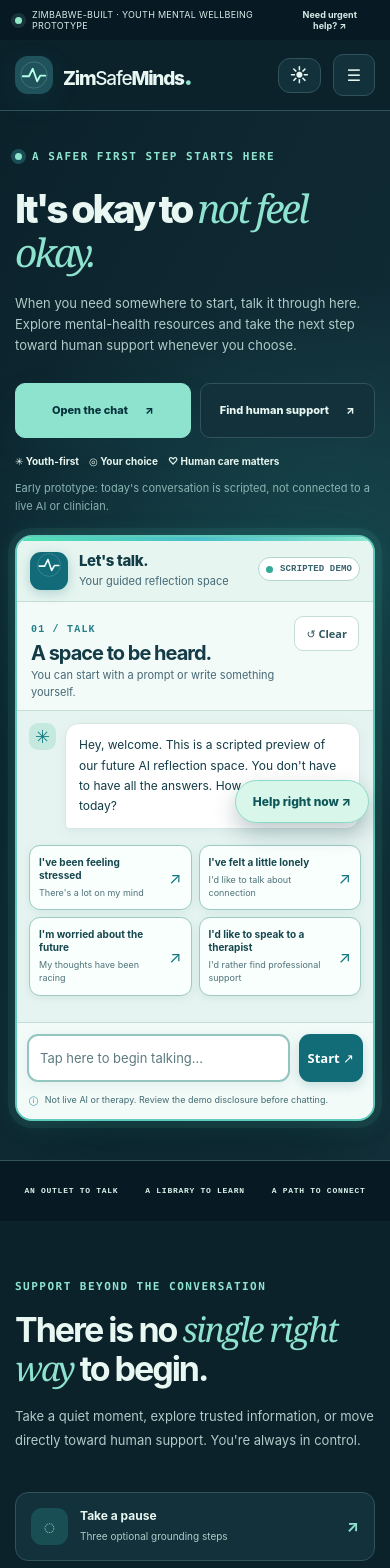
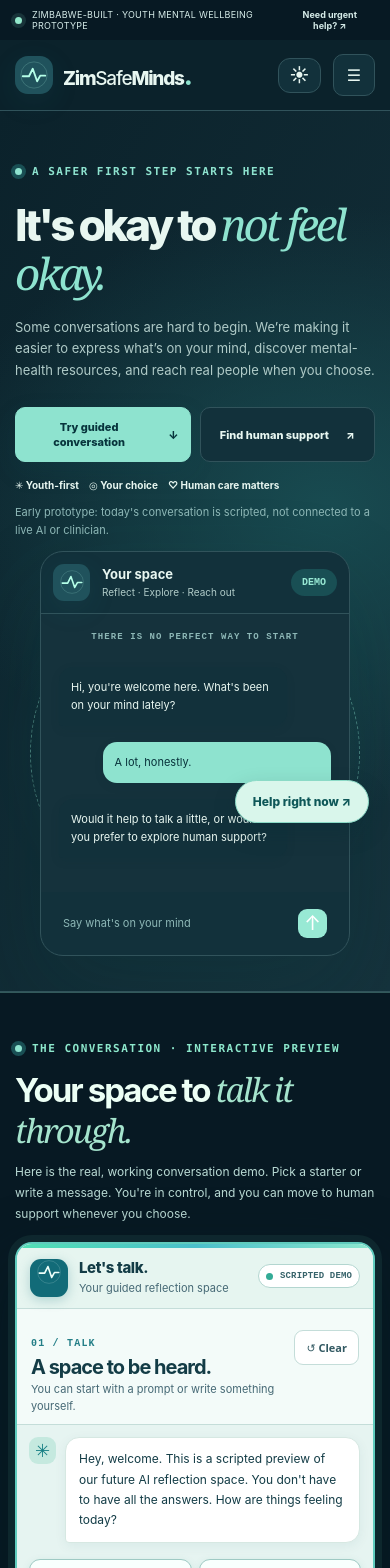
Before and after one commit to AndrewHYN/Zim-Safe-Minds, a React (Vite) app: page / in a window 390 px wide. Shown: the top 1568 px of the page. Built offline with nearby package versions, Linux system fonts and the light colour scheme.

Commit message:
style: restore floating Afterglow hero art and position visible chat right beneath

```diff
--- a/src/App.tsx
+++ b/src/App.tsx
@@ -36,12 +36,21 @@
  useEffect(()=>{chatLogRef.current?.scrollTo({top:chatLogRef.current.scrollHeight,behavior:"smooth"});},[history]);
  useEffect(()=>{document.title="Zim Safe Minds | Talk · Learn · Connect";},[]);
  function navigate(next:Tab){setTab(next);setMobile(false);window.scrollTo({top:0,behavior:"smooth"});}
- function talk(){navigate("talk"); if(!accepted){setConsent(true);}else{requestAnimationFrame(()=>document.getElementById("trio-entry")?.focus());}}
+ function talk(){
+   navigate("talk");
+   requestAnimationFrame(()=>{
+     document.getElementById("talk-space")?.scrollIntoView({behavior:"smooth",block:"start"});
+     if(!accepted)setConsent(true);else document.getElementById("trio-entry")?.focus({preventScroll:true});
+   });
+ }
  function selectSuggestion(value:string){if(!accepted){setPendingPrompt(value);setConsent(true);}else{send(value);}}
  function beginAfterConsent(){
    setAccepted(true);setConsent(false);setTab("talk");
    if(pendingPrompt){send(pendingPrompt);setPendingPrompt(null);}
-   else requestAnimationFrame(()=>document.getElementById("trio-entry")?.focus());
+   requestAnimationFrame(()=>{
+     document.getElementById("talk-space")?.scrollIntoView({behavior:"smooth",block:"start"});
+     if(!pendingPrompt)document.getElementById("trio-entry")?.focus({preventScroll:true});
+   });
  }
  function send(value:string){
   const input=value.trim();if(!input)return;
@@ -67,11 +76,31 @@
      <div className="trio-hero"><div className="layout trio-hero-grid">
       <div className="trio-hero-content"><span className="section-label"><span className="section-dot"/> A SAFER FIRST STEP STARTS HERE</span>
        <h1>It's okay to <em>not feel okay.</em></h1>
-       <p>When you need somewhere to start, talk it through here. Explore mental-health resources and take the next step toward human support whenever you choose.</p>
-       <div className="trio-hero-buttons"><button className="button button-dark button-large" onClick={talk}>Open the chat <span aria-hidden="true">↗</span></button><button className="button button-outline button-large" onClick={()=>navigate("connect")}>Find human support <span aria-hidden="true">↗</span></button></div>
+       <p>Some conversations are hard to begin. We’re making it easier to express what’s on your mind, discover mental-health resources, and reach real people when you choose.</p>
+       <div className="trio-hero-buttons"><button className="button button-dark button-large" onClick={talk}>Try guided conversation <span aria-hidden="true">↓</span></button><button className="button button-outline button-large" onClick={()=>navigate("connect")}>Find human support <span aria-hidden="true">↗</span></button></div>
        <div className="trio-trustline"><span>✳ Youth-first</span><span>◎ Your choice</span><span>♡ Human care matters</span></div>
        <p className="trio-tech-note">Early prototype: today's conversation is scripted, not connected to a live AI or clinician.</p>
       </div>
+      <div className="trio-hero-art" aria-label="Illustration of a calm, supportive conversation">
+        <div className="trio-orbit one"/><div className="trio-orbit two"/>
+        <div className="trio-glass-card">
+          <div className="trio-glass-top"><Brand small/><div><strong>Your space</strong><small>Reflect · Explore · Reach out</small></div><span className="trio-availability">DEMO</span></div>
+          <div className="trio-glass-messages"><span>THERE IS NO PERFECT WAY TO START</span><div className="mini-guide">Hi, you're welcome here. What's been on your mind lately?</div><div className="mini-user">A lot, honestly.</div><div className="mini-guide">Would it help to talk a little, or would you prefer to explore human support?</div></div>
+          <div className="trio-glass-input">Say what's on your mind <span>↑</span></div>
+        </div>
+        <div className="trio-annotation first">One step at a time <span>✦</span></div><div className="trio-annotation second">No pressure. No judgment.</div>
+      </div>
+     </div></div>
+
+     <section className="trio-real-chat-zone" aria-labelledby="chat-section-heading">
+      <div className="layout trio-real-chat-layout">
+        <div className="trio-real-chat-intro">
+          <div><span className="section-label"><span className="section-dot"/> THE CONVERSATION · INTERACTIVE PREVIEW</span>
+           <h2 id="chat-section-heading">Your space to <em>talk it through.</em></h2>
+           <p>Here is the real, working conversation demo. Pick a starter or write a message. You're in control, and you can move to human support whenever you choose.</p>
+          </div>
+          <div className="trio-chat-direction"><span>01 — REFLECT</span><span>↓</span></div>
+        </div>
       <section className="trio-chat-panel trio-hero-chat" aria-label="Interactive guided reflection" id="talk-space">
         <header className="trio-chat-header">
          <div className="preview-identity"><Brand small/><div><strong>Let's talk.</strong><span>Your guided reflection space</span></div></div>
@@ -101,7 +130,8 @@
         </form>
         <div className="trio-chat-foot"><span>ⓘ</span> {accepted?"Messages stay in this tab; they are not sent to a clinician.":"Not live AI or therapy. Review the demo disclosure before chatting."}</div>
       </section>
-     </div></div>
+      </div>
+     </section>
      <div className="trio-band"><div className="layout"><span>AN OUTLET TO TALK</span><span>✳</span><span>A LIBRARY TO LEARN</span><span>✳</span><span>A PATH TO CONNECT</span></div></div>
      <div className="layout trio-below-chat">
       <div className="trio-support-heading"><span className="section-label">SUPPORT BEYOND THE CONVERSATION</span><h2>There is no <em>single right way</em> to begin.</h2><p>Take a quiet moment, explore trusted information, or move directly toward human support. You're always in control.</p></div>
--- a/src/styles.css
+++ b/src/styles.css
@@ -526,3 +526,81 @@
  .trio-app .trio-quick-actions{grid-template-columns:1fr;gap:9px}
  .trio-app .trio-quick-actions button{min-height:68px}
 }
+
+
+/* v0.3.1 — Bring BACK the original Afterglow hero art;
+   place the fully interactive, high-contrast chat directly below it. */
+.trio-app .trio-hero-grid{
+ grid-template-columns:minmax(0,1.06fr) minmax(0,.94fr);
+ gap:clamp(28px,4.8vw,70px);
+ min-height:625px;
+ padding-top:68px;padding-bottom:67px;
+}
+.trio-app .trio-hero-content h1{font-size:clamp(53px,5.6vw,81px);line-height:1.09}
+.trio-app .trio-hero-art{display:grid;min-height:515px;position:relative}
+.trio-app .trio-glass-card{transform:rotate(-2deg)}
+.trio-app .trio-real-chat-zone{
+ background:var(--deep);
+ border-top:1px solid color-mix(in srgb,var(--accent),transparent 68%);
+ border-bottom:1px solid color-mix(in srgb,var(--accent),transparent 68%);
+ padding:74px 0 90px;
+}
+.trio-app .trio-real-chat-layout{max-width:990px}
+.trio-app .trio-real-chat-intro{
+ display:flex;align-items:end;justify-content:space-between;
+ gap:25px;margin-bottom:27px;color:#edfff9;
+}
+.trio-app .trio-real-chat-intro .section-label{color:#8de8cc}
+.trio-app .trio-real-chat-intro h2{
+ color:#ecfff5;font-size:clamp(31px,3.6vw,46px);
+ letter-spacing:-.06em;line-height:1.2;margin:14px 0 10px;
+}
+.trio-app .trio-real-chat-intro h2 em{color:#a5e4cd;font-family:Georgia,serif;font-weight:400}
+.trio-app .trio-real-chat-intro p{
+ color:#b9dad4;font-size:13px;line-height:1.75;max-width:720px;margin:0;
+}
+.trio-app .trio-chat-direction{
+ color:#bce7d9;display:flex;align-items:center;gap:15px;
+ font:800 10px ui-monospace,monospace;letter-spacing:.07em;white-space:nowrap;
+}
+.trio-app .trio-chat-direction span:last-child{font-size:28px;line-height:1}
+.trio-app .trio-real-chat-zone .trio-hero-chat{
+ width:100%;max-width:990px;margin-inline:auto;
+ scroll-margin-top:105px;
+ box-shadow:0 0 0 7px #66dac314,0 23px 70px #02191e7d;
+}
+.trio-app .trio-real-chat-zone .trio-hero-chat .trio-chat-log{
+ height:310px;
+}
+.trio-app .trio-real-chat-zone .trio-prompts{
+ grid-template-columns:repeat(2,minmax(0,1fr));
+}
+.trio-app .trio-real-chat-zone .trio-chat-topline{padding-top:21px}
+.trio-app .trio-band{border-top:none}
+@media(max-width:1100px){
+ .trio-app .trio-hero-grid{grid-template-columns:minmax(0,1fr) minmax(0,1fr);gap:22px;min-height:0}
+ .trio-app .trio-hero-art{min-height:465px}
+ .trio-app .trio-hero-content h1{font-size:clamp(45px,5.5vw,66px)}
+}
+@media(max-width:900px){
+ .trio-app .trio-hero-grid{
+  grid-template-columns:1fr;gap:22px;
+  padding-top:60px;padding-bottom:48px;
+ }
+ .trio-app .trio-hero-content h1{font-size:clamp(48px,7.5vw,70px)}
+ .trio-app .trio-hero-art{min-height:435px}
+ .trio-app .trio-real-chat-zone{padding:56px 0 68px}
+}
+@media(max-width:610px){
+ .trio-app .trio-hero-grid{padding-top:48px;padding-bottom:35px;gap:11px}
+ .trio-app .trio-hero-content h1{font-size:clamp(44px,10.2vw,57px)}
+ .trio-app .trio-hero-art{min-height:360px}
+ .trio-app .trio-glass-card{transform:none;width:min(310px,94%)}
+ .trio-app .trio-real-chat-zone{padding:43px 0 53px}
+ .trio-app .trio-real-chat-intro{align-items:flex-start;gap:12px;margin-bottom:18px}
+ .trio-app .trio-real-chat-intro h2{font-size:33px}
+ .trio-app .trio-real-chat-intro p{font-size:12px}
+ .trio-app .trio-chat-direction{display:none}
+ .trio-app .trio-real-chat-zone .trio-hero-chat .trio-chat-log{height:305px}
+ .trio-app .trio-real-chat-zone .trio-prompts{grid-template-columns:1fr 1fr}
+}
```
Also changed, not shown: 2 other files (tests, documents, lock files or other folders).
